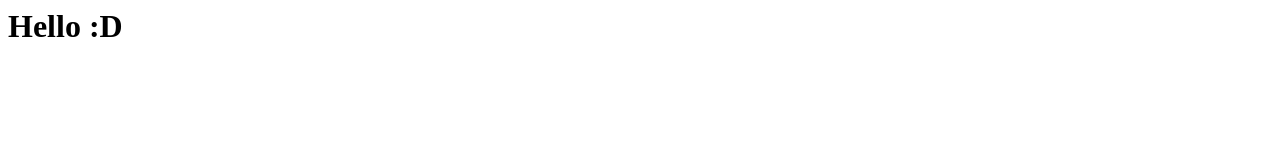
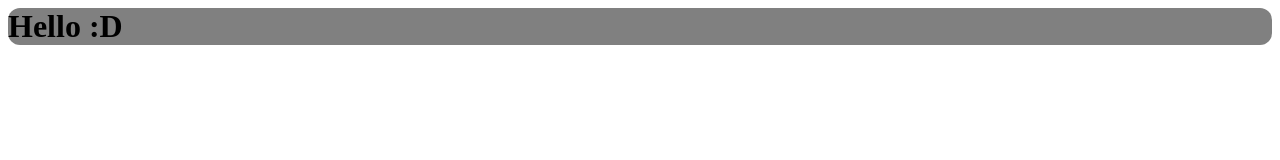
Before and after one commit to PumpkinCodesOnGithub/Youtuberecode, a plain HTML site: page index.html in a window 1280 px wide. Drawn offline with Linux system fonts and the light colour scheme.

Commit message:
Update index.html

```diff
--- a/index.html
+++ b/index.html
@@ -1,4 +1,4 @@
-<h1>Hello :D</h1>
+<h1 id="YoutubeLogo">Hello :D</h1>
 <style>
   #YoutubeLogo {
   border-radius: 12px;
```
